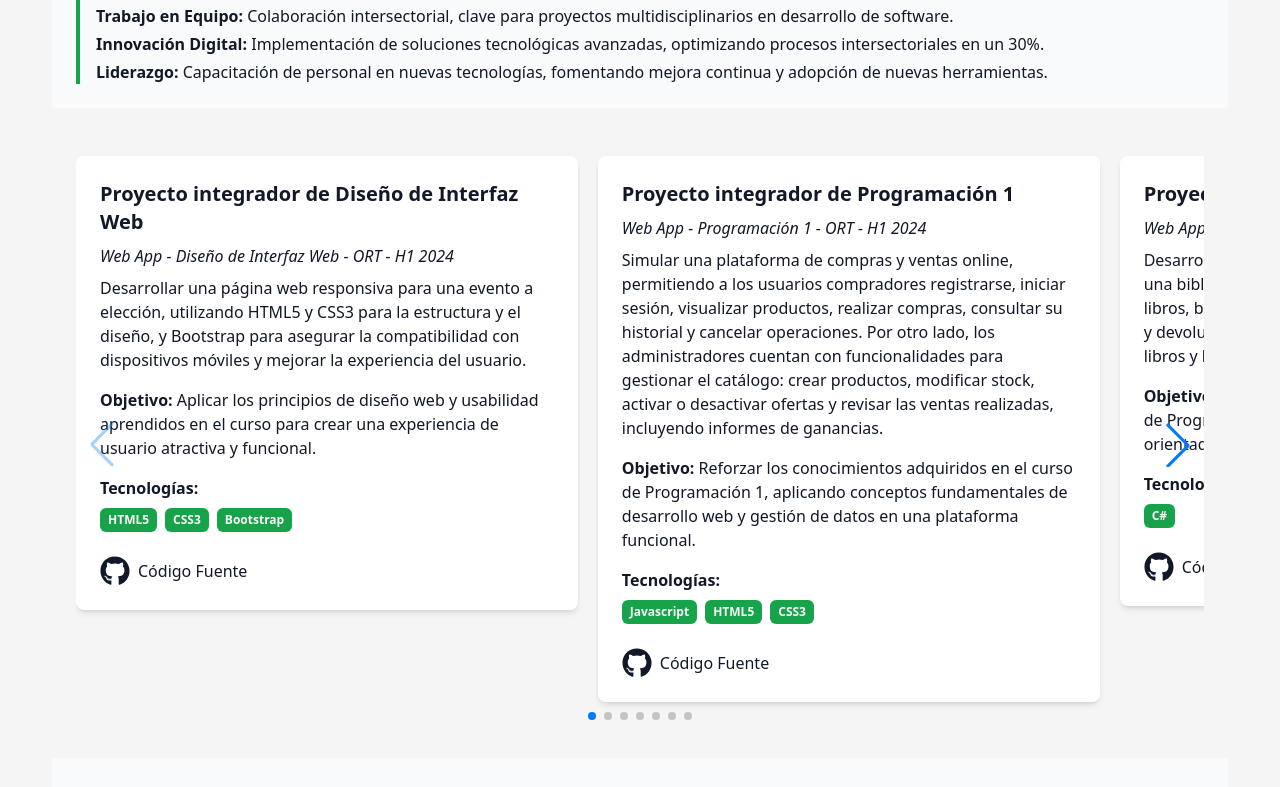
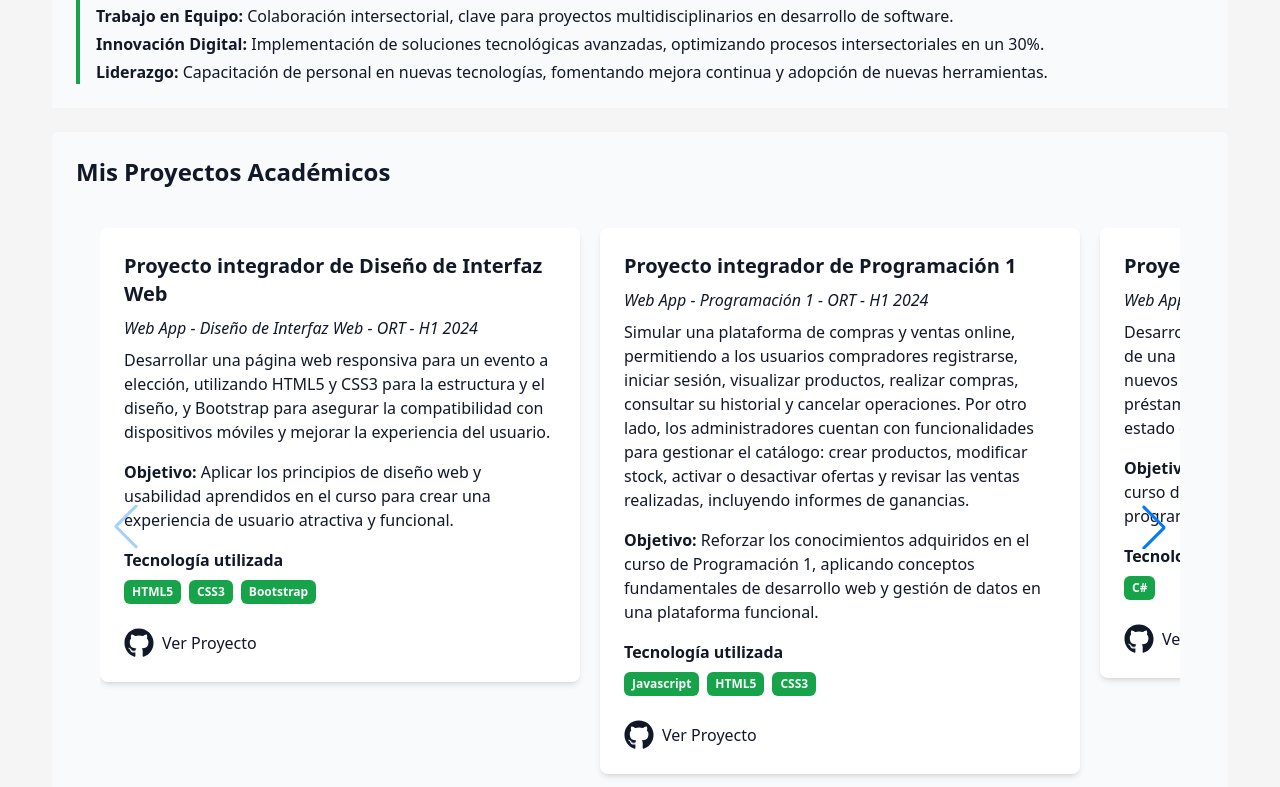
Before and after one commit to Dgeymo/portfolio, a React (Vite) app: page / in a window 1280 px wide. Shown: the part 963-1750 px from the top of the page. Built offline with nearby package versions, Linux system fonts and the light colour scheme.

Commit message:
internacionalizacion de los proyectos

```diff
--- a/src/components/CallOrWhatsApp.jsx
+++ b/src/components/CallOrWhatsApp.jsx
@@ -30,7 +30,7 @@ function CallOrWhatsApp({ phone = "+59894466583", className = "" }) {
       aria-label={`Contactar al ${phone} (móvil llama, escritorio abre WhatsApp)`}
     >
       <FaPhone className="text-xl mr-4 md:mr-0" />
-      <span> {t("about.call_me")}</span>
+      <span className="md:hidden"> {t("about.call_me")}</span>
     </a>
   );
 }
--- a/src/components/Project.jsx
+++ b/src/components/Project.jsx
@@ -1,44 +1,88 @@
 import { FaGithub } from "react-icons/fa";
 import Badget from "./Badget.jsx";
+import { useTranslation } from "react-i18next";
+
+
+// El mismo helper de arriba (o importalo desde un utils)
+function useLocaleResolver() {
+  const { i18n, t } = useTranslation();
+  const getFromLocaleObject = (val) => {
+    if (typeof val !== "object" || val === null) return null;
+    const lang = i18n.language?.startsWith("en") ? "en" : "es";
+    return val[lang] ?? val.es ?? val.en ?? Object.values(val).find(Boolean) ?? null;
+  };
+  const resolveText = (val, fallback) => {
+    if (typeof val === "string") {
+      const translated = t(val);
+      if (translated === val && fallback) return fallback;
+      return translated;
+    }
+    const localized = getFromLocaleObject(val);
+    if (localized) return localized;
+    return fallback ?? "";
+  };
+  return { resolveText, t };
+}
+
+
+
+
 const Project = (props) => {
+  const { resolveText, t } = useLocaleResolver();
+
   const {
-    title,
-    type,
-    technologies,
-    forDestination,
-    description,
-    objective,
-    date,
-    githubLink,
-    liveLink,
+    title,          // string key o {es,en}
+    type,           // string o {es,en} (o clave "enums.type.webApp")
+    technologies,   // array de strings
+    forDestination, // string key o {es,en}
+    description,    // string key o {es,en}
+    objective,      // string key o {es,en}
+    date,           // string (neutral)
+    githubLink,     // string
+    liveLink,       // string
   } = props;
+
+  // Si usas enums para type, puedes mapearlo a clave:
+  // const typeKey = typeof type === "string" ? `enums.type.${type}` : type;
+
   return (
     <article className="mb-8 p-6 bg-white dark:bg-gray-700 rounded-lg shadow-md transition-all duration-500">
-      <h3 className="text-xl font-bold mb-2">{title}</h3>
+      <h3 className="text-xl font-bold mb-2">{resolveText(title)}</h3>
+
       <p className="italic mb-2">
-        {type} - {forDestination} - {date}
+        {resolveText(type)} - {resolveText(forDestination)} - {date}
       </p>
-      <p className="mb-4">{description}</p>
+
+      <p className="mb-4">{resolveText(description)}</p>
+
       <p className="mb-4">
-        <strong>Objetivo:</strong> {objective}
+        <strong>{t("projects.objective")}:</strong> {resolveText(objective)}
       </p>
+
       <div className="mb-4">
-        <strong>Tecnologías:</strong>
+        <strong>{t("projects.technology")}</strong>
         <ul className="list-none w-20 mt-2 flex flex-row gap-2">
           {technologies.map((tech, index) => (
-            <li key={index}><Badget text={tech} color="bg-green-600" textColor="text-gray-50" /></li>
+            <li key={index}>
+              <Badget text={tech} color="bg-green-600" textColor="text-gray-50" />
+            </li>
           ))}
         </ul>
       </div>
+
       <div className="flex space-x-4">
+        {githubLink && githubLink !== "#" && (
           <a
             href={githubLink}
             target="_blank"
             rel="noopener noreferrer"
             className="text-gray-900 hover:underline flex items-center dark:text-gray-50"
           >
-          <FaGithub className="inline mr-2 text-3xl" />Código Fuente
+            <FaGithub className="inline mr-2 text-3xl" />
+            {t("projects.gotToProjects")}
           </a>
+        )}
+
         {liveLink && liveLink !== "#" && (
           <a
             href={liveLink}
@@ -46,7 +90,7 @@ const Project = (props) => {
             rel="noopener noreferrer"
             className="text-blue-600 hover:underline dark:text-blue-400"
           >
-            Live Demo
+            {t("projects.liveDemo")}
           </a>
         )}
       </div>
--- a/src/components/ProjectCarousel.jsx
+++ b/src/components/ProjectCarousel.jsx
@@ -3,12 +3,17 @@ import { Navigation, Pagination } from "swiper/modules";
 import "swiper/css";
 import "swiper/css/navigation";
 import "swiper/css/pagination";
-
+import { useTranslation } from "react-i18next";
 import Project from "./Project";
 
 function ProjectsCarousel({ projects }) {
+  const { t } = useTranslation();
   return (
-        <section className="flex p-6 overflow-x-auto">
+    <section className=" bg-gray-50 dark:bg-gray-800 rounded-md transition-all duration-500 p-6">
+      <h2 className="text-2xl font-bold mb-4 flex-shrink-0">
+        {t("projects.title.academy")}
+      </h2>
+      <div className="flex p-6 overflow-x-auto">
         <Swiper
           modules={[Navigation, Pagination]}
           spaceBetween={20}
@@ -25,6 +30,7 @@ function ProjectsCarousel({ projects }) {
             </SwiperSlide>
           ))}
         </Swiper>
+      </div>
     </section>
   );
 }
--- a/src/data/projects.json
+++ b/src/data/projects.json
@@ -1,88 +1,184 @@
 [
   {
-    "title": "Proyecto integrador de Diseño de Interfaz Web",
+    "title": {
+      "es": "Proyecto integrador de Diseño de Interfaz Web",
+      "en": "Integrated Project for Web Interface Design"
+    },
     "type": "Web App",
     "technologies": ["HTML5", "CSS3", "Bootstrap"],
-    "forDestination": "Diseño de Interfaz Web - ORT",
-    "description": "Desarrollar una página web responsiva para una evento a elección, utilizando HTML5 y CSS3 para la estructura y el diseño, y Bootstrap para asegurar la compatibilidad con dispositivos móviles y mejorar la experiencia del usuario.",
-    "objective": "Aplicar los principios de diseño web y usabilidad aprendidos en el curso para crear una experiencia de usuario atractiva y funcional.",
+    "forDestination": {
+      "es": "Diseño de Interfaz Web - ORT",
+      "en": "Web Interface Design - ORT"
+    },
+    "description": {
+      "es": "Desarrollar una página web responsiva para un evento a elección, utilizando HTML5 y CSS3 para la estructura y el diseño, y Bootstrap para asegurar la compatibilidad con dispositivos móviles y mejorar la experiencia del usuario.",
+      "en": "Develop a responsive website for an event of your choice, using HTML5 and CSS3 for structure and styling, and Bootstrap to ensure mobile compatibility and enhance the user experience."
+    },
+    "objective": {
+      "es": "Aplicar los principios de diseño web y usabilidad aprendidos en el curso para crear una experiencia de usuario atractiva y funcional.",
+      "en": "Apply web design and usability principles learned in the course to create an engaging and functional user experience."
+    },
     "date": "H1 2024",
     "githubLink": "https://github.com/Dgeymo/Obligatorio_Diseno_Web",
     "liveLink": "#"
   },
   {
-    "title": "Proyecto integrador de Programación 1",
+    "title": {
+      "es": "Proyecto integrador de Programación 1",
+      "en": "Integrated Project for Programming 1"
+    },
     "type": "Web App",
     "technologies": ["Javascript", "HTML5", "CSS3"],
-    "forDestination": "Programación 1 - ORT",
-    "description": "Simular una plataforma de compras y ventas online, permitiendo a los usuarios compradores registrarse, iniciar sesión, visualizar productos, realizar compras, consultar su historial y cancelar operaciones. Por otro lado, los administradores cuentan con funcionalidades para gestionar el catálogo: crear productos, modificar stock, activar o desactivar ofertas y revisar las ventas realizadas, incluyendo informes de ganancias.  ",
-    "objective": "Reforzar los conocimientos adquiridos en el curso de Programación 1, aplicando conceptos fundamentales de desarrollo web y gestión de datos en una plataforma funcional.",
+    "forDestination": {
+      "es": "Programación 1 - ORT",
+      "en": "Programming 1 - ORT"
+    },
+    "description": {
+      "es": "Simular una plataforma de compras y ventas online, permitiendo a los usuarios compradores registrarse, iniciar sesión, visualizar productos, realizar compras, consultar su historial y cancelar operaciones. Por otro lado, los administradores cuentan con funcionalidades para gestionar el catálogo: crear productos, modificar stock, activar o desactivar ofertas y revisar las ventas realizadas, incluyendo informes de ganancias.",
+      "en": "Simulate an online buying and selling platform, allowing buyers to register, log in, view products, make purchases, check their history, and cancel operations. Administrators can manage the catalog: create products, modify stock, enable or disable offers, and review sales, including profit reports."
+    },
+    "objective": {
+      "es": "Reforzar los conocimientos adquiridos en el curso de Programación 1, aplicando conceptos fundamentales de desarrollo web y gestión de datos en una plataforma funcional.",
+      "en": "Reinforce knowledge acquired in Programming 1 by applying fundamental web development and data management concepts in a functional platform."
+    },
     "date": "H1 2024",
     "githubLink": "https://github.com/Dgeymo/Obligatorio_Programacion1",
     "liveLink": "#"
   },
   {
-    "title": "Proyecto integrador de Programación 2",
+    "title": {
+      "es": "Proyecto integrador de Programación 2",
+      "en": "Integrated Project for Programming 2"
+    },
     "type": "Web App",
     "technologies": ["C#"],
-    "forDestination": "Programación 2 - ORT",
-    "description": "Desarrollar una aplicación de escritorio para la gestión de una biblioteca, permitiendo a los usuarios registrar nuevos libros, buscar y filtrar libros existentes, gestionar préstamos y devoluciones, y generar informes sobre el estado de los libros y las actividades de los usuarios.",
-    "objective": "Aplicar los conocimientos adquiridos en el curso de Programación 2, enfocándose en la programación orientada a objetos",
+    "forDestination": {
+      "es": "Programación 2 - ORT",
+      "en": "Programming 2 - ORT"
+    },
+    "description": {
+      "es": "Desarrollar una aplicación de escritorio para la gestión de una biblioteca, permitiendo a los usuarios registrar nuevos libros, buscar y filtrar libros existentes, gestionar préstamos y devoluciones, y generar informes sobre el estado de los libros y las actividades de los usuarios.",
+      "en": "Develop a desktop application for library management, allowing users to register new books, search and filter existing books, manage loans and returns, and generate reports on the status of books and user activities."
+    },
+    "objective": {
+      "es": "Aplicar los conocimientos adquiridos en el curso de Programación 2, enfocándose en la programación orientada a objetos.",
+      "en": "Apply the knowledge acquired in Programming 2, focusing on object-oriented programming."
+    },
     "date": "H2 2024",
     "githubLink": "https://github.com/Dgeymo/Obligatorio_Programacion2",
     "liveLink": "#"
   },
   {
-    "title": "Proyecto integrador de Programación 3",
+    "title": {
+      "es": "Proyecto integrador de Programación 3",
+      "en": "Integrated Project for Programming 3"
+    },
     "type": "Web App",
     "technologies": [".NET", "C#", "Entity Framework", "SQL Server"],
-    "forDestination": "Programación 3 - ORT",
-    "description": "Crear una aplicación web para la gestión de tareas y proyectos, permitiendo a los usuarios registrarse, iniciar sesión, crear y asignar tareas, establecer fechas límite, y realizar un seguimiento del progreso de los proyectos.",
-    "objective": "Consolidar los conocimientos adquiridos en el curso de Programación 3, enfocándose en el desarrollo de aplicaciones web utilizando el framework .NET y prácticas de desarrollo modernas.",
+    "forDestination": {
+      "es": "Programación 3 - ORT",
+      "en": "Programming 3 - ORT"
+    },
+    "description": {
+      "es": "Crear una aplicación web para la gestión de tareas y proyectos, permitiendo a los usuarios registrarse, iniciar sesión, crear y asignar tareas, establecer fechas límite y realizar un seguimiento del progreso de los proyectos.",
+      "en": "Create a web application for task and project management, allowing users to register, log in, create and assign tasks, set deadlines, and track project progress."
+    },
+    "objective": {
+      "es": "Consolidar los conocimientos adquiridos en el curso de Programación 3, enfocándose en el desarrollo de aplicaciones web utilizando el framework .NET y prácticas de desarrollo modernas.",
+      "en": "Consolidate knowledge acquired in Programming 3, focusing on web application development using the .NET framework and modern development practices."
+    },
     "date": "H1 2025",
     "githubLink": "https://github.com/Dgeymo/Obligatorio_Programacion3",
     "liveLink": "#"
   },
   {
-    "title": "Proyecto integrador de Algoritmos y Estructuras de Datos",
+    "title": {
+      "es": "Proyecto integrador de Algoritmos y Estructuras de Datos",
+      "en": "Integrated Project for Algorithms and Data Structures"
+    },
     "type": "Console App",
     "technologies": ["Java"],
-    "forDestination": "Algoritmos y Estructuras de Datos - ORT",
-    "description": "Desarrollar una aplicación de consola que implemente diversas estructuras de datos (listas, pilas, colas, árboles) y algoritmos (búsqueda, ordenamiento) para resolver problemas comunes en la gestión de datos.",
-    "objective": "Aplicar los conceptos y técnicas aprendidos en el curso de Algoritmos y Estructuras de Datos, mejorando la eficiencia y efectividad en la manipulación y gestión de datos.",
+    "forDestination": {
+      "es": "Algoritmos y Estructuras de Datos - ORT",
+      "en": "Algorithms and Data Structures - ORT"
+    },
+    "description": {
+      "es": "Desarrollar una aplicación de consola que implemente diversas estructuras de datos (listas, pilas, colas, árboles) y algoritmos (búsqueda, ordenamiento) para resolver problemas comunes en la gestión de datos.",
+      "en": "Develop a console application that implements various data structures (lists, stacks, queues, trees) and algorithms (searching, sorting) to solve common data management problems."
+    },
+    "objective": {
+      "es": "Aplicar los conceptos y técnicas aprendidos en el curso de Algoritmos y Estructuras de Datos, mejorando la eficiencia y efectividad en la manipulación y gestión de datos.",
+      "en": "Apply concepts and techniques learned in the Algorithms and Data Structures course, improving efficiency and effectiveness in data manipulation and management."
+    },
     "date": "H1 2025",
     "githubLink": "https://github.com/Dgeymo/Obligatorio_Algoritmos_EstructurasDatos",
     "liveLink": "#"
   },
   {
-    "title": "Proyecto integrador de Diseño de Aplicaciones",
+    "title": {
+      "es": "Proyecto integrador de Diseño de Aplicaciones",
+      "en": "Integrated Project for Application Design"
+    },
     "type": "Web App",
     "technologies": ["JAVA", "Spring Boot"],
-    "forDestination": "Diseño de Aplicaciones - ORT",
-    "description": "Desarrollo de una aplicacion de peajes para la gestion de vehiculos que ingresan y salen de una autopista. La aplicacion permite registrar vehiculos, calcular tarifas de peaje segun el tipo de vehiculo y el tiempo de permanencia, generar reportes de ingresos y gestionar usuarios del sistema.",
-    "objective": "Aplicar los conocimientos adquiridos en el curso de Diseño de Aplicaciones, enfocándose en la aplicacion de principios de diseño de software y patrones arquitectonicos para crear una aplicacion robusta y escalable.",
+    "forDestination": {
+      "es": "Diseño de Aplicaciones - ORT",
+      "en": "Application Design - ORT"
+    },
+    "description": {
+      "es": "Desarrollo de una aplicación de peajes para la gestión de vehículos que ingresan y salen de una autopista. La aplicación permite registrar vehículos, calcular tarifas de peaje según el tipo de vehículo y el tiempo de permanencia, generar reportes de ingresos y gestionar usuarios del sistema.",
+      "en": "Development of a toll system application to manage vehicles entering and exiting a highway. The application allows vehicle registration, toll calculation based on vehicle type and duration, revenue reporting, and system user management."
+    },
+    "objective": {
+      "es": "Aplicar los conocimientos adquiridos en el curso de Diseño de Aplicaciones, enfocándose en la aplicación de principios de diseño de software y patrones arquitectónicos para crear una aplicación robusta y escalable.",
+      "en": "Apply knowledge acquired in the Application Design course, focusing on software design principles and architectural patterns to build a robust and scalable application."
+    },
     "date": "H2 2025",
     "githubLink": "https://github.com/Dgeymo/Obligatorio_Diseño_Aplicaciones",
     "liveLink": "#"
   },
   {
-    "title": "Proyecto integrador de Full Stack en el Backend (Parte 1)",
+    "title": {
+      "es": "Proyecto integrador de Full Stack en el Backend (Parte 1)",
+      "en": "Integrated Project for Full Stack Backend (Part 1)"
+    },
     "type": "Api RESTful con node.js",
     "technologies": ["Node.js", "Express", "MongoDB"],
-    "forDestination": "Full Stack - ORT",
-    "description": "Desarrollar una API RESTful para la gestión de una tienda en línea, permitiendo a los usuarios realizar operaciones CRUD (Crear, Leer, Actualizar, Eliminar) en productos, categorías y usuarios.",
-    "objective": "Aplicar los conocimientos adquiridos en el curso de Full Stack, enfocándose en el desarrollo de APIs robustas y escalables utilizando Node.js y Express.",
+    "forDestination": {
+      "es": "Full Stack - ORT",
+      "en": "Full Stack - ORT"
+    },
+    "description": {
+      "es": "Desarrollar una API RESTful para la gestión de una tienda en línea, permitiendo a los usuarios realizar operaciones CRUD (Crear, Leer, Actualizar, Eliminar) en productos, categorías y usuarios.",
+      "en": "Develop a RESTful API for managing an online store, enabling CRUD operations (Create, Read, Update, Delete) on products, categories, and users."
+    },
+    "objective": {
+      "es": "Aplicar los conocimientos adquiridos en el curso de Full Stack, enfocándose en el desarrollo de APIs robustas y escalables utilizando Node.js y Express.",
+      "en": "Apply knowledge from the Full Stack course, focusing on building robust and scalable APIs using Node.js and Express."
+    },
     "date": "H2 2025",
     "githubLink": "https://github.com/Dgeymo/Obligatorio_FullStack_BackEnd",
     "liveLink": "#"
   },
   {
-    "title": "Proyecto integrador de Full Stack en el Frontend (Parte 2)",
+    "title": {
+      "es": "Proyecto integrador de Full Stack en el Frontend (Parte 2)",
+      "en": "Integrated Project for Full Stack Frontend (Part 2)"
+    },
     "type": "Web App",
     "technologies": ["React", "CSS3", "HTML5"],
-    "forDestination": "Full Stack - ORT",
-    "description": "Desarrollar una aplicación web para la gestión de tareas y proyectos, permitiendo a los usuarios registrarse, iniciar sesión, crear y asignar tareas, establecer fechas límite, y realizar un seguimiento del progreso de los proyectos.",
-    "objective": "Consolidar los conocimientos adquiridos en el curso de Full Stack, enfocándose en el desarrollo de interfaces de usuario interactivas y responsivas utilizando React.",
+    "forDestination": {
+      "es": "Full Stack - ORT",
+      "en": "Full Stack - ORT"
+    },
+    "description": {
+      "es": "Desarrollar una aplicación web para la gestión de tareas y proyectos, permitiendo a los usuarios registrarse, iniciar sesión, crear y asignar tareas, establecer fechas límite y realizar un seguimiento del progreso de los proyectos.",
+      "en": "Develop a web application for task and project management, allowing users to register, log in, create and assign tasks, set deadlines, and track project progress."
+    },
+    "objective": {
+      "es": "Consolidar los conocimientos adquiridos en el curso de Full Stack, enfocándose en el desarrollo de interfaces de usuario interactivas y responsivas utilizando React.",
+      "en": "Consolidate knowledge acquired in the Full Stack course, focusing on building interactive and responsive user interfaces using React."
+    },
     "date": "H2 2025",
     "githubLink": "https://github.com/Dgeymo/Obligatorio_FullStack_FrontEnd",
     "liveLink": "#"
--- a/src/i18n/locals/en.json
+++ b/src/i18n/locals/en.json
@@ -81,7 +81,10 @@
       "academy": "My Academic Projects",
       "personal": "My Personal Projects",
       "professional": "My Professional Projects"
-    }
+    },
+    "objective": "Objective",
+    "technology": "Technology used:",
+    "gotToProjects": "View project"
   },
   "footer": {
     "cta": "Contact Me"
--- a/src/i18n/locals/es.json
+++ b/src/i18n/locals/es.json
@@ -81,7 +81,10 @@
       "academy": "Mis Proyectos Académicos",
       "personal": "Mis Proyectos Personales",
       "professional": "Mis Proyectos Profesionales"
-    }
+    },
+    "objective": "Objetivo",
+    "technology": "Tecnología utilizada",
+    "gotToProjects": "Ver Proyecto"
   },
   "footer": {
     "cta": "Contactame"
```
Also changed, not shown: src/components/CodeComplete.jsx (+7 -4 lines). Lines whose indentation alone changed are shown as unchanged.
